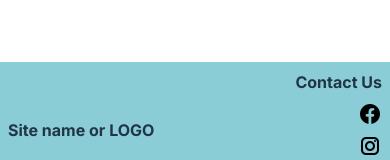
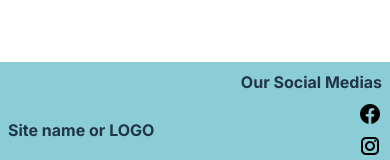
Before and after one commit to Andres98200/Dulce-Amour, a React (Vite) app in the folder site/cake-site/frontend/: page /EditPage in a window 390 px wide. Shown: the part 782-942 px from the top of the page. Built offline with nearby package versions, Linux system fonts and the light colour scheme; a web font is replaced by a local one.

Commit message:
feat(fix): fix responsive design on home page and add of traductions for the footer

```diff
--- a/site/cake-site/frontend/src/components/layouts/Footer.tsx
+++ b/site/cake-site/frontend/src/components/layouts/Footer.tsx
@@ -1,8 +1,10 @@
 import facebook from "../../assets/icons/facebook.png";
 import instagram from "../../assets/icons/instagram.png";
 import whatsapp from "../../assets/icons/whatsapp.png";
+import { useTranslation } from "react-i18next";
 
 const Footer: React.FC = () => {
+    const { t } = useTranslation();
 
     return (
         <footer className="bg-blueCustom w-full p-2 h-34">
@@ -11,7 +13,7 @@ const Footer: React.FC = () => {
                     <p className="font-bold">Site name or LOGO</p>
                 </div>
                 <div className="flex flex-col items-end">
-                    <p className="font-bold mb-2">Contact Us</p>
+                    <p className="font-bold mb-2">{t("Our Social Medias")}</p>
                     <ul className="flex flex-col items-start space-y-2">
                         <li>
                             <a href="https://www.facebook.com/decor_artballons/" target="_blank" rel="noopener noreferrer">
--- a/site/cake-site/frontend/src/components/layouts/ProductCard.tsx
+++ b/site/cake-site/frontend/src/components/layouts/ProductCard.tsx
@@ -32,7 +32,7 @@ const ProductCard: React.FC<ProductCardProps> = ({
     return (
     <div
       aria-label={`${title} - ${price}£`}
-      className="bg-cardColor rounded-xl shadow-md p-7 flex flex-col flex-shrink-0 overflow-hidden transition-transform duration-200 hover:scale-[1.02] w-full cursor-pointer "
+      className="bg-cardColor rounded-xl shadow-md p-8 flex flex-col flex-shrink-0 overflow-hidden transition-transform duration-200 hover:scale-[1.02] w-full cursor-pointer "
       onClick={handleCardClick}
     >
     {image && (
--- a/site/cake-site/frontend/src/locales/en.json
+++ b/site/cake-site/frontend/src/locales/en.json
@@ -8,7 +8,7 @@
     "Why Choose our boutique ?": "Why Choose our boutique ?",
     "See all products": "See all products",
     "Loading": "Loading...",
-    "Contact Us": "Contact Us",
+    "Our Social Medias": "Our Social Medias",
     "Next": "Next",
     "Previous": "Previous",
     "Email": "Email",
--- a/site/cake-site/frontend/src/locales/es.json
+++ b/site/cake-site/frontend/src/locales/es.json
@@ -8,7 +8,7 @@
     "Why Choose our boutique ?": "Por qué Elegirnos  ?",
     "See all products": "Ver todos los productos",
     "Loading": "Cargando...",
-    "Contact Us": "Contáctanos",
+    "Our Social Medias": "Nuestras redes sociales",
     "Next": "Siguiente",
     "Previous": "Anterior",
     "Email": "Correo Electrónico",
--- a/site/cake-site/frontend/src/locales/fr.json
+++ b/site/cake-site/frontend/src/locales/fr.json
@@ -8,7 +8,7 @@
     "Why Choose our boutique ?": "Pourquoi Nous Choisir ?",
     "See all products": "Voir tous les produits",
     "Loading...": "Chargement...",
-    "Contact Us": "Contactez-nous",
+    "Our Social Medias": "Nos réseaux sociaux",
     "Next": "Suivant",
     "Previous": "Précédent",
     "Email": "Email",
--- a/site/cake-site/frontend/src/pages/Home.tsx
+++ b/site/cake-site/frontend/src/pages/Home.tsx
@@ -57,7 +57,7 @@ export default function Home() {
           {t("Our Best Sellers")}
         </h1>
 
-        <div className="grid grid-cols-1 sm:grid-cols-2 md:grid-cols-4 gap-6 w-full">
+        <div className="grid grid-cols-1 sm:grid-cols-2 md:grid-cols-2 lg:grid-cols-2 xl:grid-cols-4 gap-6 w-full">
           {bestSellers.map(p => (
             <ProductCard
             key={p.id}
@@ -82,17 +82,17 @@ export default function Home() {
         {/* Section présentation / features */}
         <div className="mt-16">
           {/* Layout : grande card à gauche, contenu à droite */}
-          <div className="flex flex-col md:flex-row gap-8">
+          <div className="flex flex-col xl:flex-row gap-8 items-center xl:items-start">
             {/* Grande carte de présentation à gauche */}
-            <div className="hidden md:block md:w-1/3">
+            <div className="hidden xl:block xl:w-1/3">
               <PresentationCard
                 image={testCake}
               />
             </div>
 
             {/* Contenu à droite : titre, description, features */}
-            <div className="w-full md:w-2/3">
-              <h1 className="pt-5 text-3xl font-bold mb-4">{t("Why Choose our boutique ?")}</h1>
+            <div className="w-full xl:w-2/3 flex flex-col xl:items-start">
+              <h1 className="pt-5 text-3xl font-bold mb-4 text-left">{t("Why Choose our boutique ?")}</h1>
               <p className="mb-6">
                 Le Lorem Ipsum est simplement du faux texte employé dans la composition
                 et la mise en page avant impression. Le Lorem Ipsum est le faux texte standard de l'imprimerie depuis les années 1500.
```
